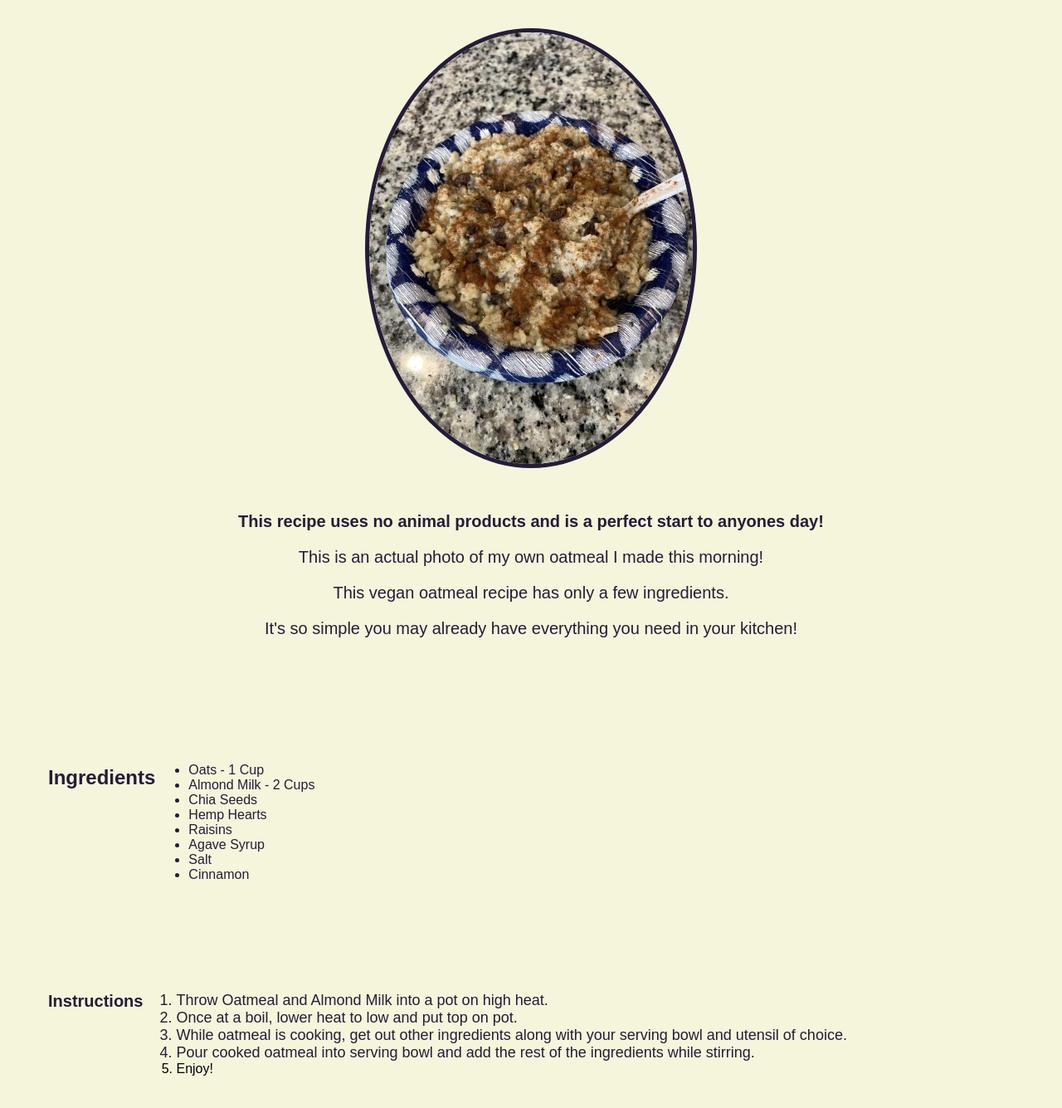
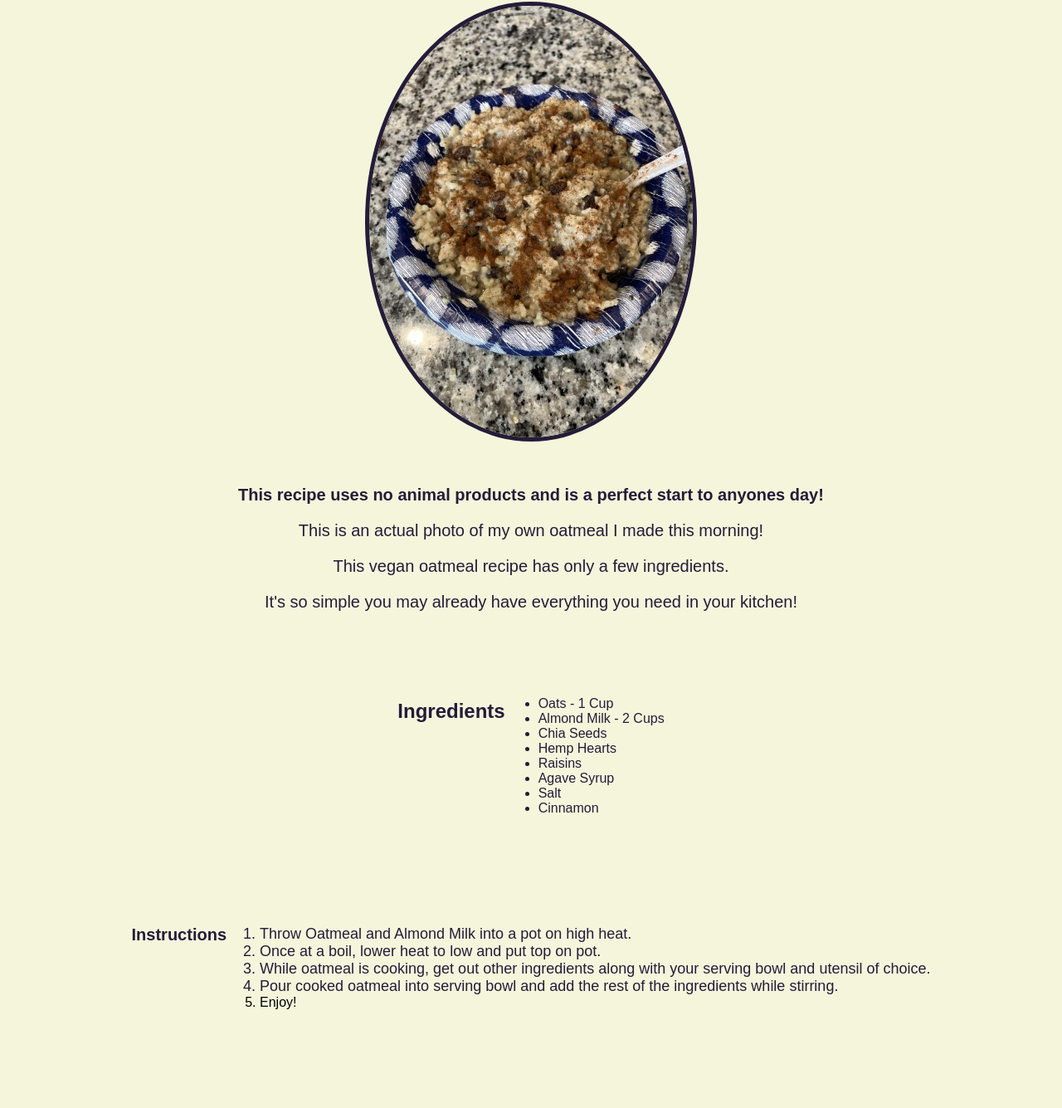
Before and after one commit to imbriankeeley/Odin-Recipes, a plain HTML site: page odin-recipes/oatmeal.html in a window 1280 px wide. Shown: the part 239-1574 px from the top of the page at 83% size. After the commit the page ends 1530 px from the top, so only its background shows below. Drawn offline with Linux system fonts and the light colour scheme.

Commit message:
Touched up spacing on page between boxes

```diff
--- a/odin-recipes/oatmeal.css
+++ b/odin-recipes/oatmeal.css
@@ -32,15 +32,15 @@ h1.page-title {
 }
 
 #beg-container {
-    margin: 1rem;
-    padding: 2rem 2rem;
+    margin: 0;
+    padding: 0;
     text-align: center;
 }
 
 .img-container {
     display: inline-block;
     padding: 1rem 1rem;
-
+    margin: 0 auto;
 }
 
 img {
@@ -65,7 +65,7 @@ p.recipe {
 
 #ingredients-container {
     display: flex;
-    justify-content: left;
+    justify-content: center;
     padding: 50px;
 }
 
@@ -81,7 +81,7 @@ li.ingredients {
 
 #instructions-container {
     display: flex;
-    justify-content: left;
+    justify-content: center;
     padding: 50px;
 }
 
```
